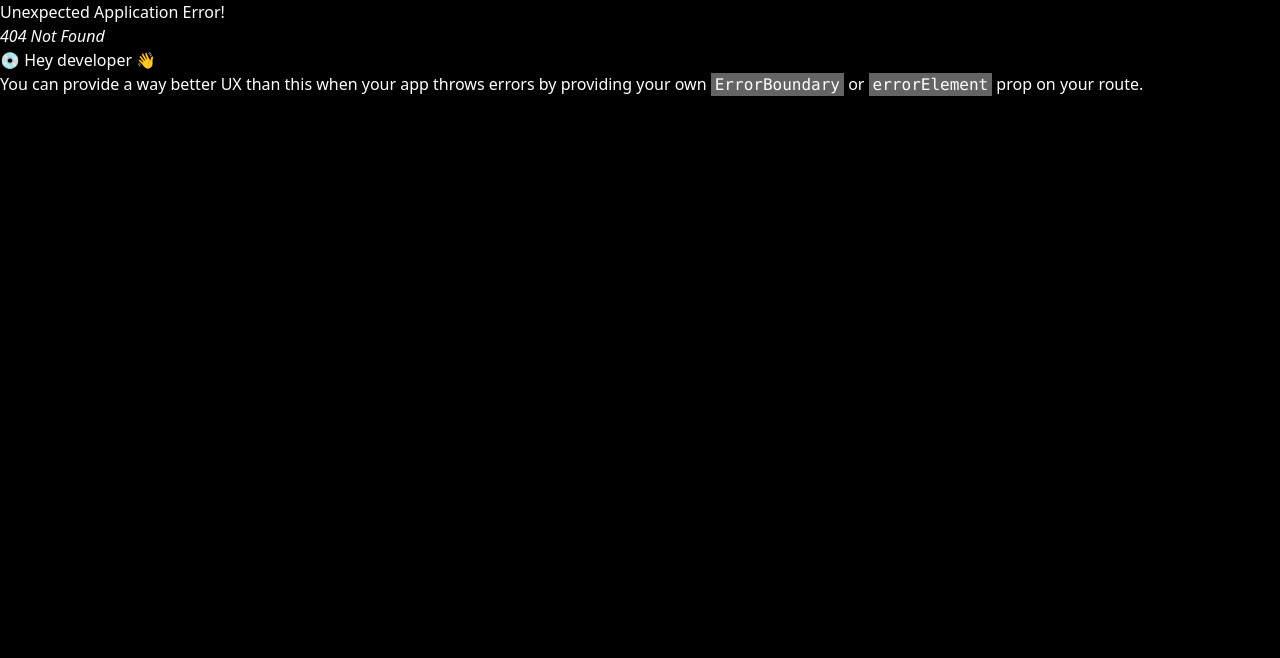
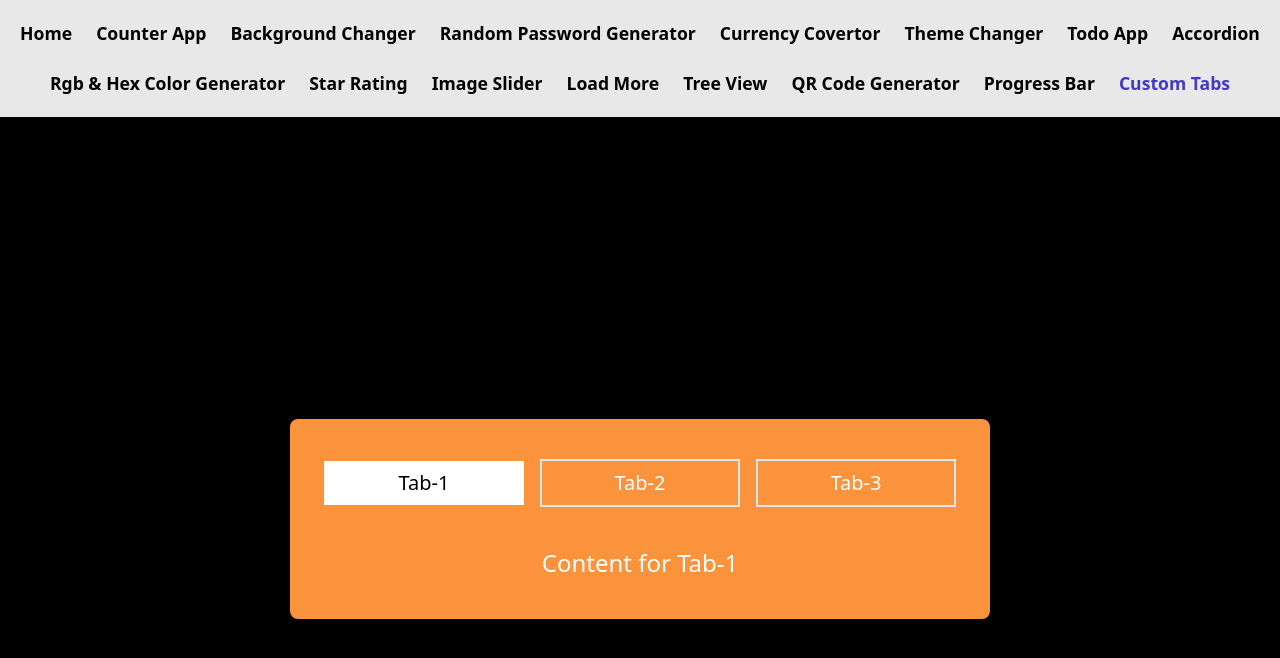
Before and after one commit to taahir-khhan/React-Practice-Projects, a React (Vite) app: page /custom-tabs in a window 1280 px wide. Before the commit this address had no page. Shown: the top 658 px of the page. Built offline with nearby package versions, Linux system fonts and the light colour scheme.

Commit message:
Tabs component

```diff
--- a/src/App.jsx
+++ b/src/App.jsx
@@ -22,6 +22,7 @@ import {
   RandomColor,
   RandomPassword,
   StarRating,
+  TabsData,
   ThemeChanger,
   Todo,
   TreeView,
@@ -57,6 +58,7 @@ const router = createBrowserRouter(
       <Route path="tree-view" element={<TreeView menus={menus} />} />
       <Route path="qr-code-generator" element={<QRCodeGenerator />} />
       <Route path="progress-bar" element={<ProgressBar />} />
+      <Route path="custom-tabs" element={<TabsData />} />
     </Route>
   )
 );
--- /dev/null
+++ b/src/components/15-Tabs/Tabs.jsx
@@ -0,0 +1,30 @@
+import React, { useState } from "react";
+
+function Tabs({ tabsContent }) {
+  const [currentTabIndex, SetCurrentTabIndex] = useState(0);
+
+  return (
+    <div className="w-full h-screen flex items-center justify-center">
+      <div className="w-[700px] bg-orange-400 py-10 rounded-lg text-center">
+        <div className="w-full flex gap-x-4 items-center justify-center">
+          {tabsContent.map((tabItem, idx) => (
+            <div
+              className={`py-2 px-4 text-xl font-medium  border-2 w-[200px] cursor-pointer ${
+                currentTabIndex === idx ? "bg-white text-black border-none" : ""
+              }`}
+              onClick={() => SetCurrentTabIndex(idx)}
+              key={tabItem.label}
+            >
+              {tabItem.label}
+            </div>
+          ))}
+        </div>
+        <div className="mt-10 text-2xl font-medium">
+          {tabsContent[currentTabIndex] && tabsContent[currentTabIndex].content}
+        </div>
+      </div>
+    </div>
+  );
+}
+
+export default Tabs;
--- /dev/null
+++ b/src/components/15-Tabs/TabsData.jsx
@@ -0,0 +1,22 @@
+import React from "react";
+import Tabs from "./Tabs";
+
+function TabsData() {
+  const tabs = [
+    {
+      label: "Tab-1",
+      content: <div>Content for Tab-1</div>,
+    },
+    {
+      label: "Tab-2",
+      content: <div>This is the content of Tab-2</div>,
+    },
+    {
+      label: "Tab-3",
+      content: <div>Here goes the content of Tab-3</div>,
+    },
+  ];
+  return <Tabs tabsContent={tabs} />;
+}
+
+export default TabsData;
--- a/src/components/Header/Header.jsx
+++ b/src/components/Header/Header.jsx
@@ -170,6 +170,17 @@ export default function Header() {
               Progress Bar
             </NavLink>
           </li>
+
+          <li>
+            <NavLink
+              to="/custom-tabs"
+              className={({ isActive }) =>
+                ` ${isActive ? "text-indigo-700" : "text-black"} nav__item`
+              }
+            >
+              Custom Tabs
+            </NavLink>
+          </li>
         </ul>
       </nav>
     </header>
--- a/src/components/index.js
+++ b/src/components/index.js
@@ -13,6 +13,7 @@ import LoadMore from "./11-LoadMore/LoadMore";
 import TreeView from "./12-Tree-View/TreeView";
 import QRCodeGenerator from "./13-QR-Code-Generator/QRCodeGenerator";
 import ProgressBar from "./14-Progress-Bar/ProgressBar";
+import TabsData from "./15-Tabs/TabsData";
 import Header from "./Header/Header";
 import Home from "./Home/Home";
 
@@ -31,6 +32,7 @@ export {
   RandomColor,
   RandomPassword,
   StarRating,
+  TabsData,
   ThemeChanger,
   Todo,
   TreeView,
```
